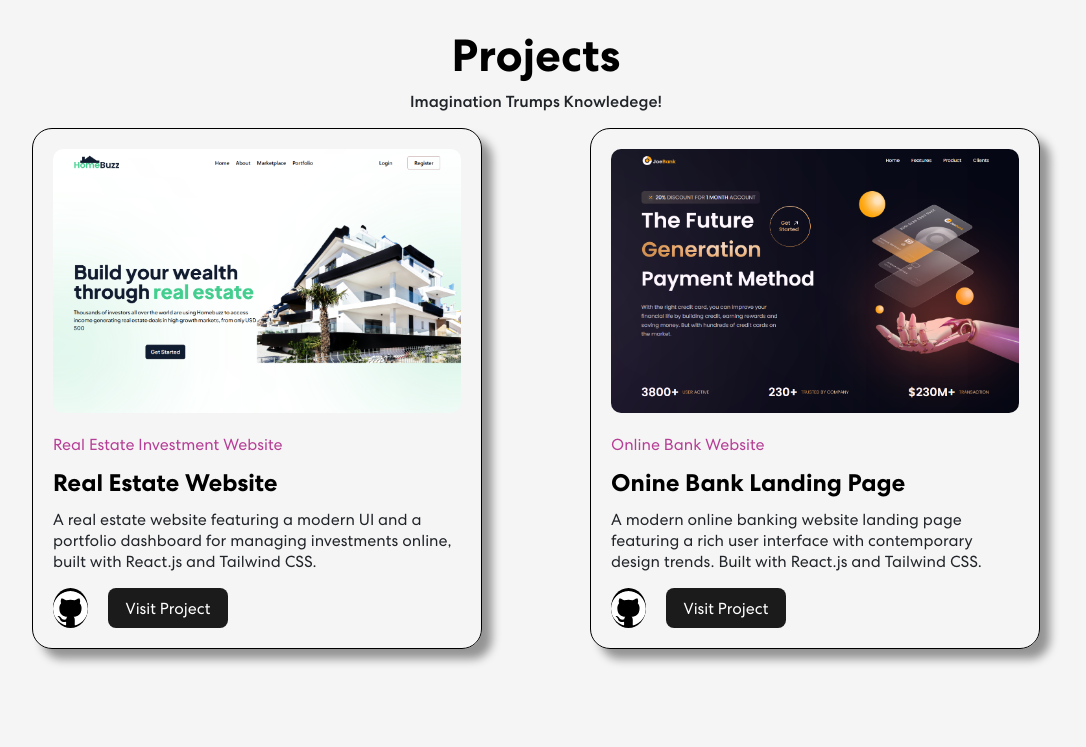
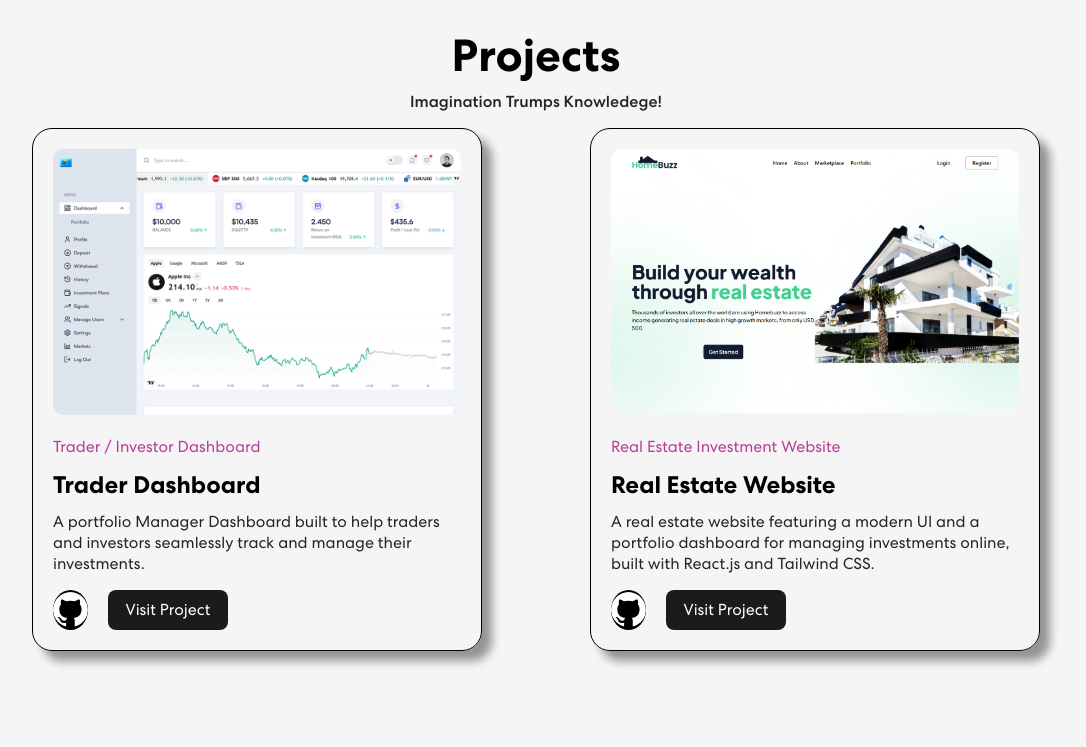
Before and after one commit to JentleJoe/my_portfolio, a React (Create React App) app: page / in a window 1280 px wide. Shown: the part 1540-2287 px from the top of the page, without its empty margins (104-1190 px from the left). Built offline with nearby package versions, Linux system fonts and the light colour scheme.

Commit message:
added new project

```diff
--- a/src/components/Projects.js
+++ b/src/components/Projects.js
@@ -9,12 +9,22 @@ import vwakpor_new from '../assets/img/vwakpor_new.png'
 import homebuzz from '../assets/img/homebuzz.png'
 import sheerluck from '../assets/img/sheerluck.png'
 import dashboard from '../assets/img/dashboard.png'
+import trader_dashboard from '../assets/img/trader-dashboard.png'
 
 
 
 export default function Projects(){
 
     const projectDetails = [
+        {
+            image: trader_dashboard,
+            type: "Trader / Investor Dashboard",
+            title: "Trader Dashboard",
+            url: 'https://trader-dashboard.vercel.app',
+            githubLink: 'https://github.com/JentleJoe/',
+            target: '_blank',
+            text: `A portfolio Manager Dashboard built to help traders and investors seamlessly track and manage their investments.`
+        },
         {
             image: homebuzz,
             type: "Real Estate Investment Website",
@@ -74,15 +84,15 @@ export default function Projects(){
             text: `A restaurant landing page with a table reservation feature integrated
             with a live API to fetch real-time availability for customer bookings.`
         },
-        // {
-        //     image: portfolio,
-        //     type: "Portfolio Website",
-        //     title: "Portfolio Website",
-        //     url: '',
-        //     githubLink: 'https://github.com/jentlejoe',
-        //     target: '',
-        //     text: `Minimalist Portfolio Website built with React.js `
-        // },
+        {
+            image: portfolio,
+            type: "Portfolio Website",
+            title: "Portfolio Website",
+            url: '',
+            githubLink: 'https://github.com/jentlejoe',
+            target: '',
+            text: `Minimalist Portfolio Website built with React.js `
+        },
     ]
 
     return(
```
Also changed, not shown: src/assets/img/trader-dashboard.png (added).
